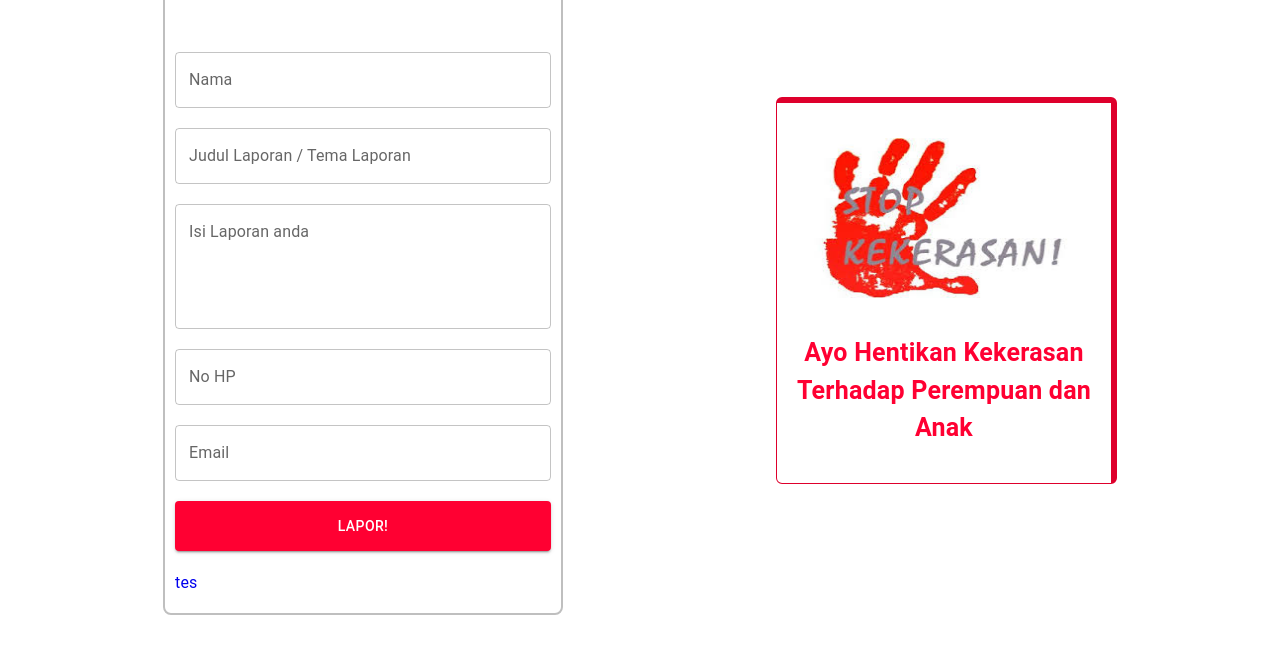
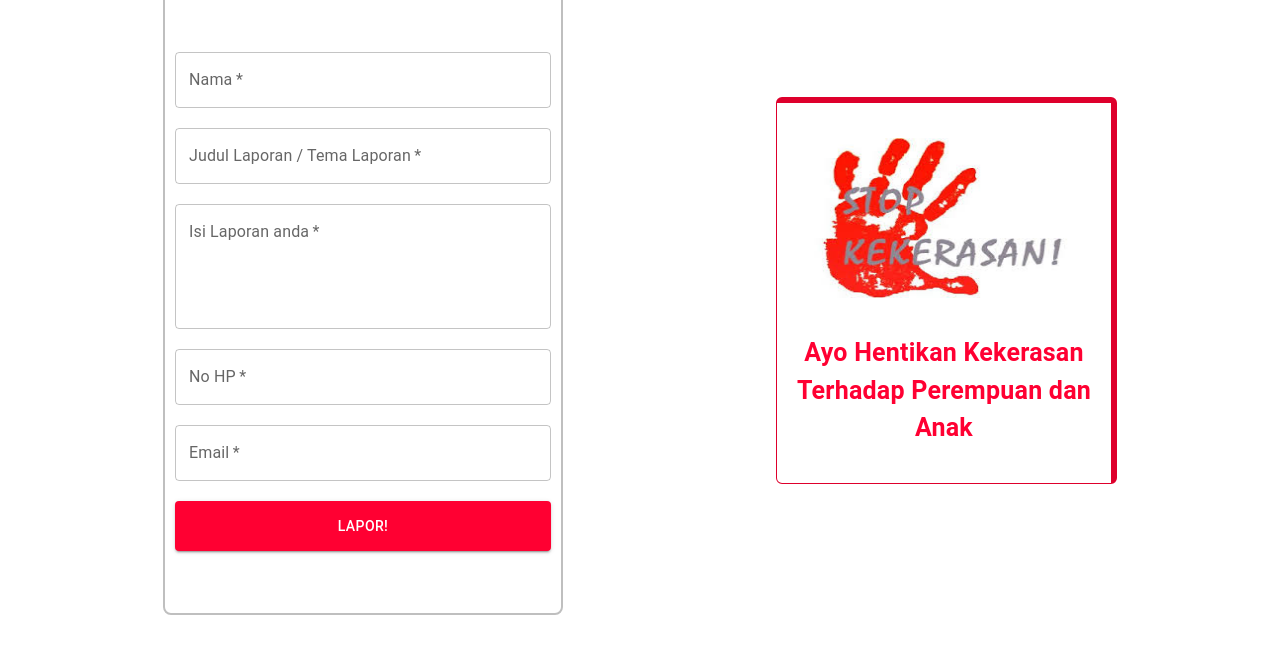
Before and after one commit to RioAldie/Kid-Forum, a React (Create React App) app: page /Report in a window 1280 px wide. Shown: the part 207-852 px from the top of the page. Built offline with nearby package versions, Linux system fonts and the light colour scheme; no server answers; the database is empty; sample sign-in values are in the browser's storage.

Commit message:
make a post report into firebase

```diff
--- a/public/index.html
+++ b/public/index.html
@@ -2,7 +2,7 @@
 <html lang="en">
   <head>
     <meta charset="utf-8" />
-    <link rel="icon" href="%PUBLIC_URL%/favicon.ico" />
+    <link rel="icon" href="./icons/aduin-icon.svg" />
     <meta
       name="viewport"
       content="width=device-width, initial-scale=1" />
@@ -14,7 +14,9 @@
     <meta
       http-equiv="cache-control"
       content="no-cache, no-store, must-revalidate" />
-    <link rel="apple-touch-icon" href="%PUBLIC_URL%/logo192.png" />
+    <link
+      rel="apple-touch-icon"
+      href="%PUBLIC_URL%/images/aduin-logo.png" />
     <!--
       manifest.json provides metadata used when your web app is installed on a
       user's mobile device or desktop. See https://developers.google.com/web/fundamentals/web-app-manifest/
--- a/src/components/AdminLogin.jsx
+++ b/src/components/AdminLogin.jsx
@@ -22,7 +22,7 @@ const AdminLogin = () => {
           return setError(true);
         }
         localStorage.setItem(
-          'user-active',
+          'admin-active',
           JSON.stringify(res.user.uid)
         );
         setIsAdmin(true);
--- a/src/components/AdminLogout.jsx
+++ b/src/components/AdminLogout.jsx
@@ -19,7 +19,7 @@ const AdminLogout = () => {
     try {
       await signOut(auth, googleProvider)
         .then((res) => {
-          localStorage.removeItem('user-active');
+          localStorage.removeItem('admin-active');
         })
         .finally(() => {
           console.log('logout');
--- a/src/components/FormReport.jsx
+++ b/src/components/FormReport.jsx
@@ -6,17 +6,24 @@ import {
   TextField,
   Typography,
 } from '@mui/material';
-import React, { useContext, useEffect, useRef } from 'react';
+import { addDoc, collection } from 'firebase/firestore';
+import React, {
+  useContext,
+  useEffect,
+  useRef,
+  useState,
+} from 'react';
+import { db } from '../config';
 import { StatusCtx } from '../context/StatusContext';
 import AlertNotif from './AlertNotif';
 
 const FormReport = () => {
   const { status, setStatus } = useContext(StatusCtx);
-  const name = useRef('');
-  const email = useRef('');
-  const title = useRef('');
-  const body = useRef('');
-  const phone = useRef('');
+  const [name, setName] = useState('');
+  const [email, setEmail] = useState('');
+  const [title, setTitle] = useState('');
+  const [body, setBody] = useState('');
+  const [phone, setPhone] = useState('');
 
   const handleStatus = () => {
     // setStatus(!status);
@@ -27,11 +34,24 @@ const FormReport = () => {
       title,
       body,
       phone,
+      date: new Date().getDate(),
+      status: 'pending',
+      uid: localStorage.getItem('user-active'),
     };
-    console.log(' report : ', dataReport);
+    handleSubmitReport(dataReport);
   };
-  const handleInputValue = (value, ref) => {
-    ref.current = value;
+
+  const reportsCollectionRef = collection(db, 'reports');
+
+  const handleSubmitReport = async (dataReport) => {
+    try {
+      await addDoc(reportsCollectionRef, dataReport).then((res) => {
+        console.log(res);
+        console.log('lapor sukses');
+      });
+    } catch (error) {
+      console.error(error);
+    }
   };
 
   return (
@@ -80,7 +100,8 @@ const FormReport = () => {
           label="Nama"
           type="text"
           variant="outlined"
-          onChange={(e) => handleInputValue(e.target.value, name)}
+          onChange={(e) => setName(e.target.value)}
+          required
         />
         <TextField
           fullWidth
@@ -88,7 +109,8 @@ const FormReport = () => {
           label="Judul Laporan / Tema Laporan"
           type="text"
           variant="outlined"
-          onChange={(e) => handleInputValue(e.target.value, title)}
+          onChange={(e) => setTitle(e.target.value)}
+          required
         />
         <TextField
           id="outline-basic"
@@ -97,7 +119,8 @@ const FormReport = () => {
           multiline
           rows={4}
           variant="outlined"
-          onChange={(e) => handleInputValue(e.target.value, body)}
+          onChange={(e) => setBody(e.target.value)}
+          required
         />
         <TextField
           fullWidth
@@ -105,7 +128,8 @@ const FormReport = () => {
           label="No HP"
           type="number"
           variant="outlined"
-          onChange={(e) => handleInputValue(e.target.value, phone)}
+          onChange={(e) => setPhone(e.target.value)}
+          required
         />
         <TextField
           fullWidth
@@ -113,7 +137,8 @@ const FormReport = () => {
           label="Email"
           type="email"
           variant="outlined"
-          onChange={(e) => handleInputValue(e.target.value, email)}
+          onChange={(e) => setEmail(e.target.value)}
+          required
         />
         <Button
           variant="contained"
@@ -123,11 +148,6 @@ const FormReport = () => {
           onClick={() => handleStatus()}>
           Lapor!
         </Button>
-        <a
-          href="https://wa.me/send?phone=0895702695858&text=hello cuy"
-          target={'_blank'}>
-          tes
-        </a>
       </FormControl>
     </Box>
   );
```
Also changed, not shown: public/icons/aduin-icon.svg (added).
